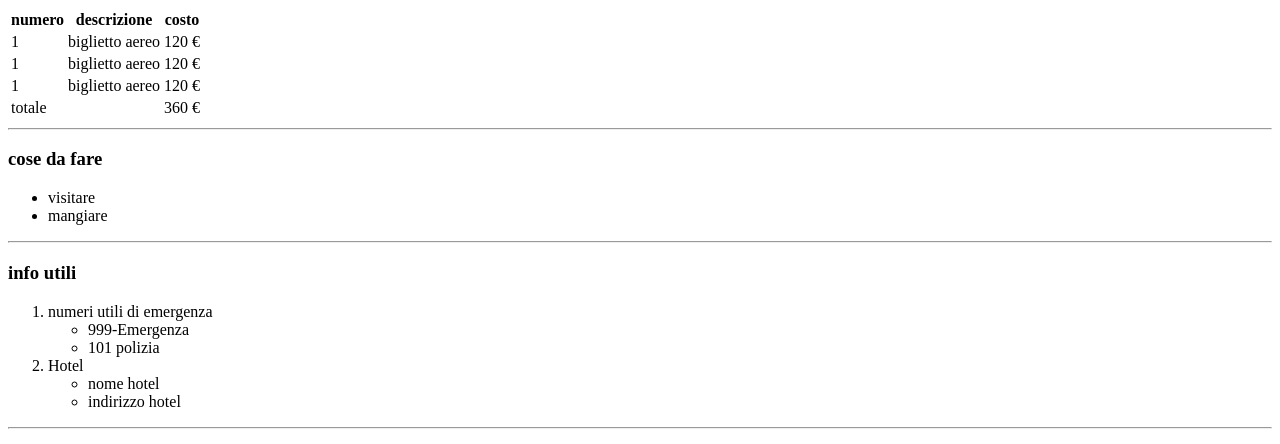
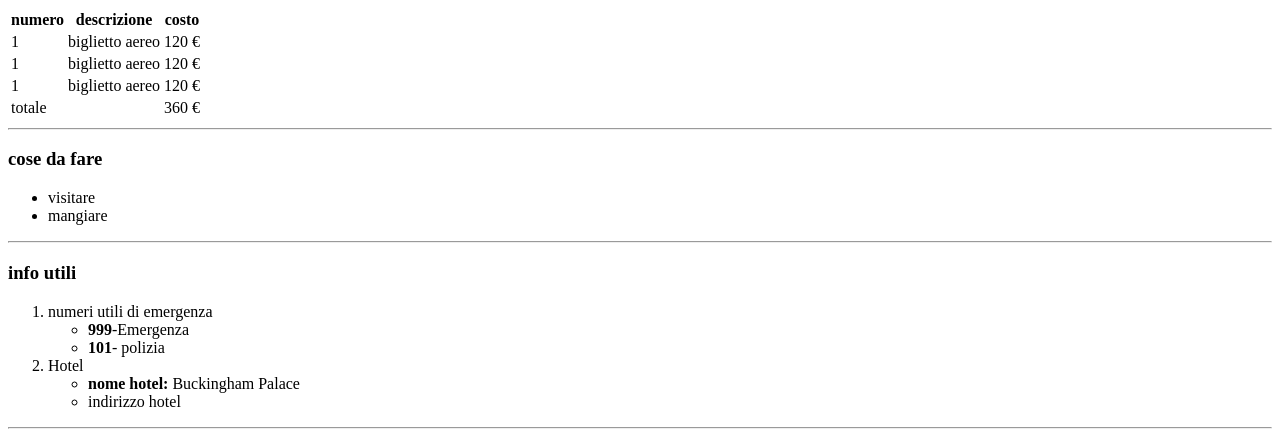
Before and after one commit to Federicaye/html-london-trip, a plain HTML site: page index.html in a window 1280 px wide. Shown: the part 753-1197 px from the top of the page. Drawn offline with Linux system fonts and the light colour scheme.

Commit message:
grassetto

```diff
--- a/index.html
+++ b/index.html
@@ -62,13 +62,13 @@
       <ol>
         <li>numeri utili di emergenza
            <ul>
-             <li>999-Emergenza</li>
-             <li>101 polizia</li>
+             <li> <strong>999</strong>-Emergenza</li>
+             <li> <strong>101</strong>- polizia</li>
            </ul>
         </li>
         <li>Hotel
           <ul>
-            <li>nome hotel</li>
+            <li> <strong>nome hotel:</strong> Buckingham Palace </li>
             <li>indirizzo hotel</li>
           </ul>
 
```
